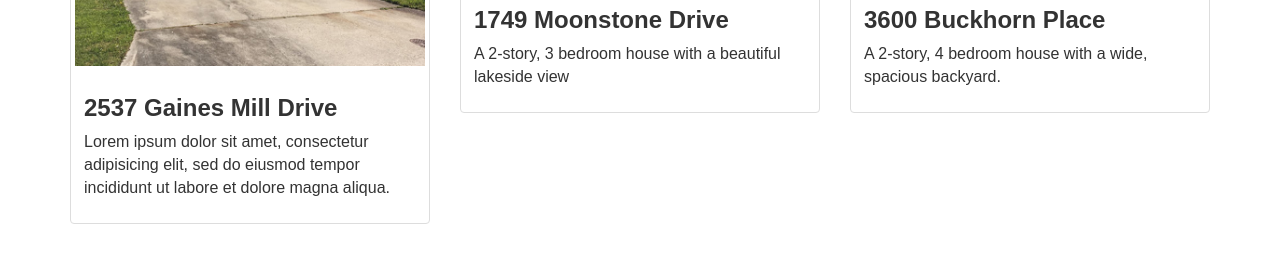
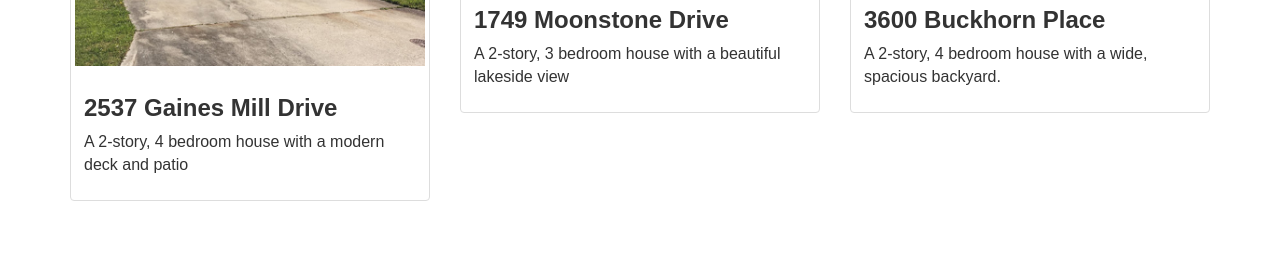
Before and after one commit to gvzaragoza/gvzaragoza.github.io, a plain HTML site: page index.html in a window 1280 px wide. Shown: the part 512-774 px from the top of the page. Drawn offline with nearby package versions, Linux system fonts and the light colour scheme; some packages are replaced by stand-ins of ours; a script that the page names is missing; a web font is replaced by a local one.

Commit message:
Update index.html

```diff
--- a/index.html
+++ b/index.html
@@ -65,7 +65,7 @@
 				</a>
 				<div class="caption">
 					<h3>2537 Gaines Mill Drive</h3>
-					<p>Lorem ipsum dolor sit amet, consectetur adipisicing elit, sed do eiusmod tempor incididunt ut labore et dolore magna aliqua.</p>
+					<p>A 2-story, 4 bedroom house with a modern deck and patio</p>
 				</div>
 			</div>
 		</div>
```
